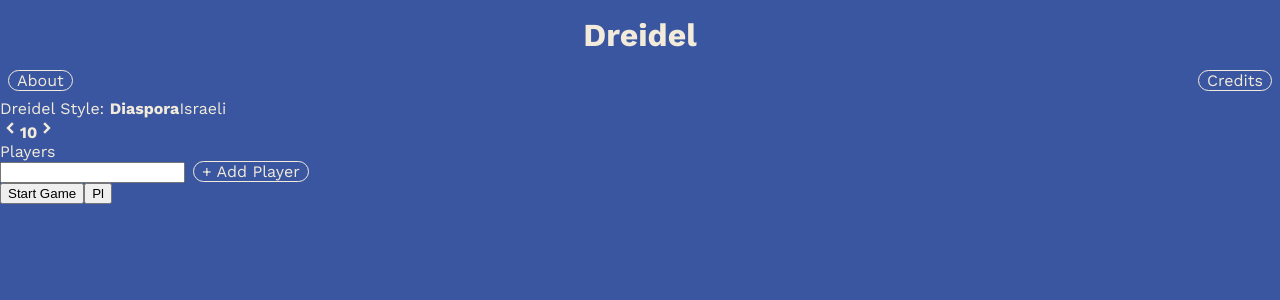
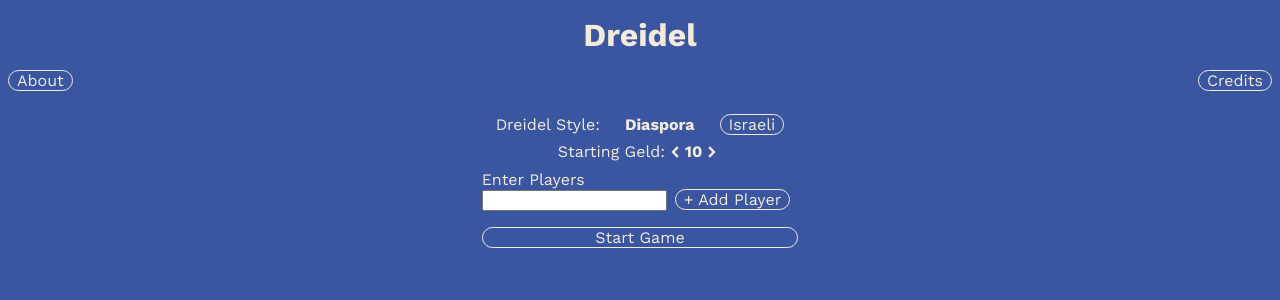
Before and after one commit to BenHbrt/Dreidel, a React (Create React App) app: page / in a window 1280 px wide. Shown: the top 300 px of the page. Built offline with nearby package versions, Linux system fonts and the light colour scheme.

Commit message:
Styling of player entry

```diff
--- a/src/Components/PlayersSetup.js
+++ b/src/Components/PlayersSetup.js
@@ -36,6 +36,7 @@ const PlayersSetup = ({ setSettings, setPlayers, refreshPlayers, dreidelType, se
     }
 
     const addPlayer = () => {
+        if (newPlayers.length < 6) {
             const updated = newPlayers.map((player) => {
                 return player
             })
@@ -43,8 +44,10 @@ const PlayersSetup = ({ setSettings, setPlayers, refreshPlayers, dreidelType, se
             setNewPlayers(updated)
             setNewName("")
         }
+    }
 
     const startGame = () => {
+        if (newPlayers.length > 1) {
             newPlayers.forEach(element => {
                 final.push({
                     name: element,
@@ -54,6 +57,7 @@ const PlayersSetup = ({ setSettings, setPlayers, refreshPlayers, dreidelType, se
             });
             setPlayers(final)
             setSettings(false)
+        }
     }
 
     const deleteItem = (index) => {
@@ -68,20 +72,25 @@ const PlayersSetup = ({ setSettings, setPlayers, refreshPlayers, dreidelType, se
 
     return (
         <div className="playerssetup">
-            <div className='playerssetup_style'>Dreidel Style: <span onClick={() => {setDreidelType(false)}} className={`playerssetup_style_optionD${dreidelType === false ? " active" : ""}`}>Diaspora</span><span onClick={() => {setDreidelType(true)}} className={`playerssetup_style_optionI${dreidelType === true ? " active" : ""}`}>Israeli</span></div>
+            <div className='playerssetup_style'>Dreidel Style:<span onClick={() => {setDreidelType(false)}} className={`playerssetup_style_optionD${dreidelType === false ? " active" : ""}`}>Diaspora</span><span onClick={() => {setDreidelType(true)}} className={`playerssetup_style_optionI${dreidelType === true ? " active" : ""}`}>Israeli</span></div>
             <div className='playerssetup_startgeld'>
-                <svg onClick={() => {geldChange("minus")}} className={`playerssetup_startgeld_button${startGeld <= 5 ? "-unactivated" : ""}`} xmlns="http://www.w3.org/2000/svg" height="20" width="20"><path d="M12 15.667 6.333 10 12 4.333l1.729 1.729L9.792 10l3.937 3.938Z"/></svg>
+                Starting Geld:
+                <div className='playerssetup_startgeld_buttons'>
+                <svg onClick={() => {geldChange("minus")}} className={`playerssetup_startgeld_buttons_button${startGeld <= 5 ? "-unactivated" : ""}`} xmlns="http://www.w3.org/2000/svg" height="20" width="20"><path d="M12 15.667 6.333 10 12 4.333l1.729 1.729L9.792 10l3.937 3.938Z"/></svg>
                 <span>{startGeld}</span>
-                <svg onClick={() => {geldChange("plus")}} className={`playerssetup_startgeld_button${startGeld >= 20 ? "-unactivated" : ""}`} xmlns="http://www.w3.org/2000/svg" height="20" width="20"><path d="m8 15.667-1.729-1.729L10.208 10 6.271 6.062 8 4.333 13.667 10Z"/></svg>
+                <svg onClick={() => {geldChange("plus")}} className={`playerssetup_startgeld_buttons_button${startGeld >= 20 ? "-unactivated" : ""}`} xmlns="http://www.w3.org/2000/svg" height="20" width="20"><path d="m8 15.667-1.729-1.729L10.208 10 6.271 6.062 8 4.333 13.667 10Z"/></svg>
                 </div>
-            <div>Players</div>
+            </div>
+            <div className='playerssetup_players'>
+            <div>Enter Players</div>
+            <div className='playerssetup_players_input'>
             <input type="text" name="newPlayer" value={newName} onChange={inputName}></input><span className="playerssetup_addbutton" onClick={addPlayer}>+ Add Player</span>
+            </div>
             {newPlayers.length > 0 && newPlayers.map((player, i) => {
                 return <div className="playerssetup_player_item">{i + 1}: {player} <div onClick={() => deleteItem(i)}><svg xmlns="http://www.w3.org/2000/svg" height="20" width="20"><path d="M6.75 16.583q-.542 0-.938-.395-.395-.396-.395-.938V5.5h-1V4.417H8v-.896h4v.896h3.583V5.5h-1v9.729q0 .583-.385.969-.386.385-.948.385ZM13.5 5.5h-7v9.75q0 .104.073.177t.177.073h6.5q.083 0 .167-.083.083-.084.083-.167ZM8.333 14h1.084V7H8.333Zm2.25 0h1.084V7h-1.084ZM6.5 5.5v10-.25Z"/></svg></div></div>
             })}
-            <br/>
-            <button onClick={startGame}>Start Game</button>
-            <button onClick={() => console.log(newPlayers)}>Pl</button>
+            <div className="playerssetup_startgame" onClick={startGame}><span>Start Game</span></div>
+            </div>
         </div>
     )
 }
--- a/src/Components/PlayersSetup.scss
+++ b/src/Components/PlayersSetup.scss
@@ -1,23 +1,50 @@
 @import '../Other/Variables.scss';
 
 .playerssetup {
+    display: flex;
+    flex-direction: column;
+    align-items: center;
+    margin-top: 1rem;
 
     &_style {
 
         &_optionD {
+
+            margin: 0 1rem;
+            border: 1px solid $Dcream;
+            border-radius: 1.3rem;
+            padding: 0 0.5rem;
+            width: 5.375rem;
+
             &:hover {
                 cursor: pointer;
+                border-color: $Dlightblue;
+                background-color: $Dlightblue;
+                color: black;
             }
         }
 
         &_optionI {
+            border: 1px solid $Dcream;
+            border-radius: 1.3rem;
+            padding: 0 0.5rem;
+            width: 4.1875rem;
+
             &:hover {
                 cursor: pointer;
+                border-color: $Dlightblue;
+                background-color: $Dlightblue;
+                color: black;
             }
         }
     }
 
     &_startgeld {
+        margin-top: 0.5rem;
+        display: flex;
+
+        &_buttons {
+            display: flex;
 
             &_button {
                 fill: $Dcream;
@@ -34,6 +61,13 @@
             & > span {
                 font-weight: 700;
             }
+        }
+    }
+
+    &_players {
+        margin-top: 0.5rem;
+        display: flex;
+        flex-direction: column;
     }
 
     &_addbutton {
@@ -89,8 +123,38 @@
             }
         }
     }
+
+    &_startgame {
+        border: 1px solid $Dcream;
+        display: flex;
+        justify-content: center;
+        align-items: center;
+        border-radius: 1.5rem;
+        height: 1.3rem;
+        margin: 1rem 0 0.5rem;
+
+        &:hover {
+            border-color: $Dlightblue;
+            background-color: $Dlightblue;
+            color: black;
+            cursor: pointer;
+        }
+
+        & > span {
+            margin: 0 0.5rem;
+        }
+    }
 }
 
 .active {
     font-weight: 700;
+    border-color: transparent;
+
+    &:hover {
+        cursor: auto;
+        font-weight: 700;
+        color: $Dcream;
+        background-color: transparent;
+        border-color: transparent;
     }
+}
```
Lines whose indentation alone changed are shown as unchanged.
